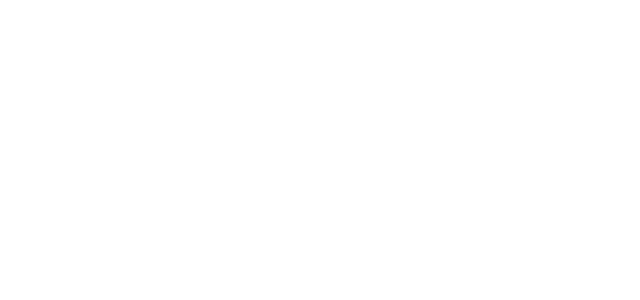
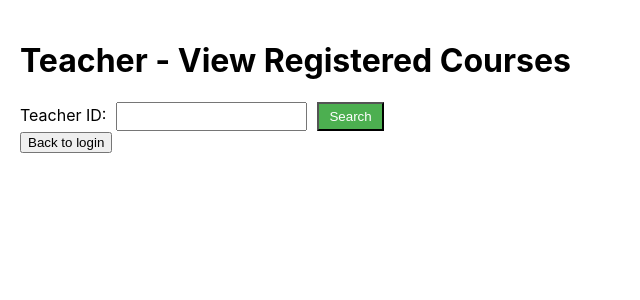
Before and after one commit to mustafa-asif/CourseMangementSystem, a React (Create React App) app: page /Teacher/ViewCourses in a window 1280 px wide. Before the commit this address had no page. Shown: the top 300 px of the page, without its empty margins (0-640 px from the left). Built offline with nearby package versions, Linux system fonts and the light colour scheme.

Commit message:
Teacher portal completed

```diff
--- a/src/App.js
+++ b/src/App.js
@@ -1,6 +1,7 @@
 
 import './App.css';
 import AppRouter from './Route/AppRouter.jsx';
+import TeacherView from './Frontend/TeacherPanel/TeacherView.jsx';
 
 
 function App() {
@@ -11,6 +12,8 @@
         <AppRouter />
       </div>
 
+
+
     </div>
   );
 }
--- a/src/Frontend/Origin/HomePage.jsx
+++ b/src/Frontend/Origin/HomePage.jsx
@@ -15,6 +15,10 @@
     const handleStudentPortal =()=>{
       navigate('/Student/StudentPortal')
     }
+    // route to Teacher portal
+    const handleTeacherPortal =()=>{
+      navigate('/Teacher/ViewCourses')
+    }
 
   return (
     <div>
@@ -25,6 +29,9 @@
       <div>
         <button onClick={handleStudentPortal}>Student Portal</button>
       </div>
+      <div>
+        <button onClick={handleTeacherPortal}>Teacher Portal</button>
+      </div>
 
     </div>
   );
--- /dev/null
+++ b/src/Frontend/TeacherPanel/TeacherView.jsx
@@ -0,0 +1,119 @@
+import React, { useState } from "react";
+import axios from "axios";
+import { useNavigate } from "react-router-dom";
+
+const TeacherView = () => {
+  const [teacherID, setTeacherID] = useState("");
+  const [courseData, setCourseData] = useState([]);
+  const [message, setMessage] = useState("");
+  const [loading, setLoading] = useState(false);
+
+  //route to login page
+  const navigate = useNavigate();
+  const handleLogin = () => {
+    navigate("/");
+    };
+
+  // Fetch data for the teacher
+  const fetchCourses = async () => {
+    if (!teacherID) {
+      setMessage("Please provide a valid Teacher ID.");
+      return;
+    }
+
+    setLoading(true);
+    setMessage("");
+    setCourseData([]);
+
+    try {
+      const response = await axios.get("http://localhost:5500/api/Teacher/RegisterCourses", {
+        params: { teacher_id: teacherID },
+      });
+
+      if (response.data.length === 0) {
+        setMessage("No data found for the specified Teacher ID.");
+      } else {
+        setCourseData(response.data);
+      }
+    } catch (error) {
+      setMessage(
+        error.response?.data?.message || "An error occurred while fetching the data."
+      );
+    } finally {
+      setLoading(false);
+    }
+  };
+
+  return (
+    <div style={{ padding: "20px" }}>
+      <h1>Teacher - View Registered Courses</h1>
+
+      {/* Teacher ID Input */}
+      <div>
+        <label>Teacher ID:</label>
+        <input
+          type="Number"
+          value={teacherID}
+          onChange={(e) => setTeacherID(e.target.value)}
+          style={{ marginLeft: "10px", padding: "5px" }}
+        />
+        <button
+          onClick={fetchCourses}
+          style={{
+            marginLeft: "10px",
+            padding: "5px 10px",
+            backgroundColor: "#4CAF50",
+            color: "white",
+          }}
+        >
+          Search
+        </button>
+      </div>
+
+      {/* Loading State */}
+      {loading && <p>Loading...</p>}
+
+      {/* Message */}
+      {message && <p style={{ color: "red", marginTop: "20px" }}>{message}</p>}
+
+      {/* Course Data */}
+      {courseData.length > 0 && (
+        <div style={{ marginTop: "20px" }}>
+          <h2>Registered Courses and Students</h2>
+          <table border="1" style={{ borderCollapse: "collapse", width: "100%" }}>
+            <thead>
+              <tr>
+                <th>Student ID</th>
+                <th>Student Name</th>
+                <th>Course ID</th>
+                <th>Course Name</th>
+                <th>Semester</th>
+                <th>Program</th>
+                <th>TeacherName</th>
+              </tr>
+            </thead>
+            <tbody>
+              {courseData.map((item, index) => (
+                <tr key={index}>
+                  <td>{item.StudentID}</td>
+                  <td>{item.StudentName}</td>
+                  <td>{item.CourseID}</td>
+                  <td>{item.CourseName}</td>
+                  <td>{item.SemesterName}</td>
+                  <td>{item.ProgramName}</td>
+                  <td>{item.TeacherName}</td>
+                </tr>
+              ))}
+            </tbody>
+          </table>
+        </div>
+      )}
+
+      <div>
+        <button onClick={handleLogin}>Back to login</button>
+      </div>
+    </div>
+  );
+};
+
+export default TeacherView;
--- a/src/Route/RouteList.jsx
+++ b/src/Route/RouteList.jsx
@@ -10,6 +10,7 @@
 import RegisterCourse from '../Frontend/StudentPortal/RegisterCourse';
 import ViewCourses from '../Frontend/StudentPortal/ViewCourses';
 import HomePage from '../Frontend/Origin/HomePage';
+import TeacherView from '../Frontend/TeacherPanel/TeacherView';
 
     const RouteList =[
         {
@@ -44,6 +45,10 @@
         {
             path: '/Student/ViewCourses',
             element: <ViewCourses />
+        },
+        {
+            path: '/Teacher/ViewCourses',
+            element: <TeacherView />
         }
 
 
```
Also changed, not shown: 1 other file (tests, documents, lock files or other folders).
